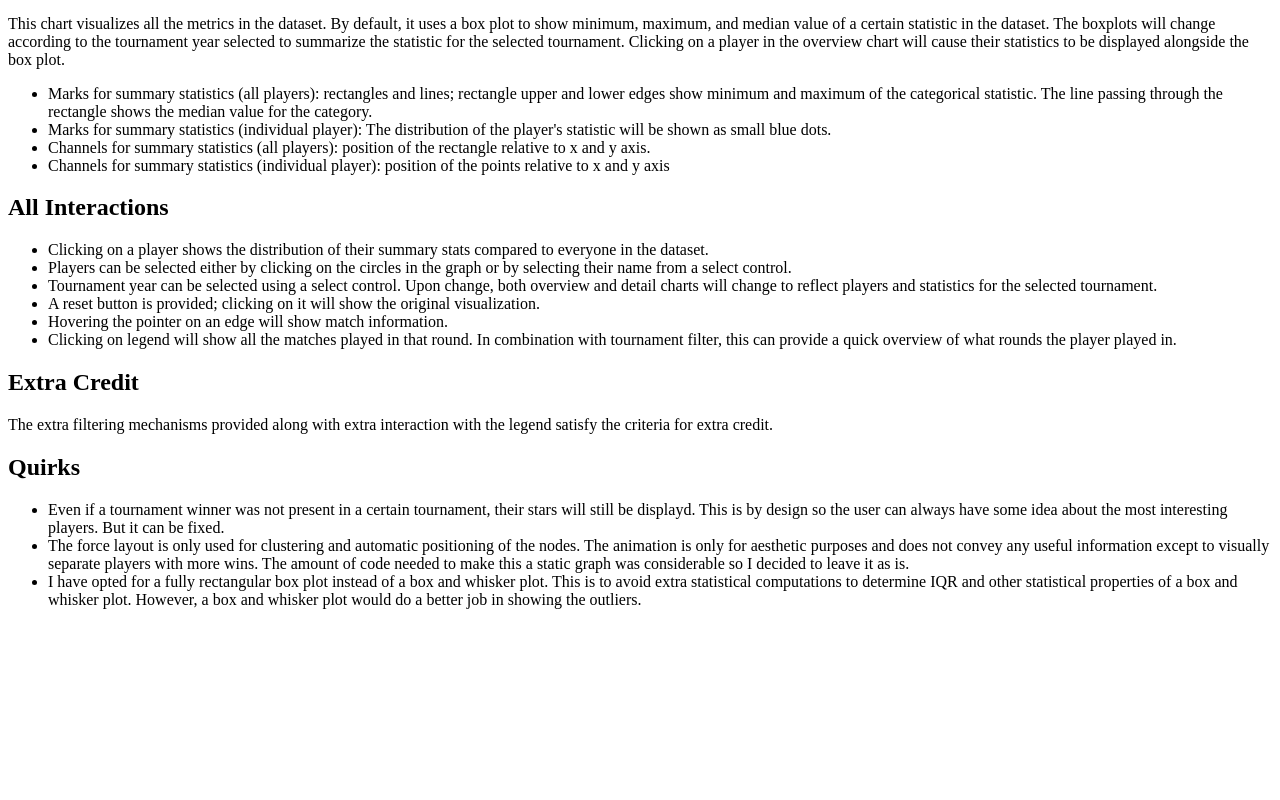
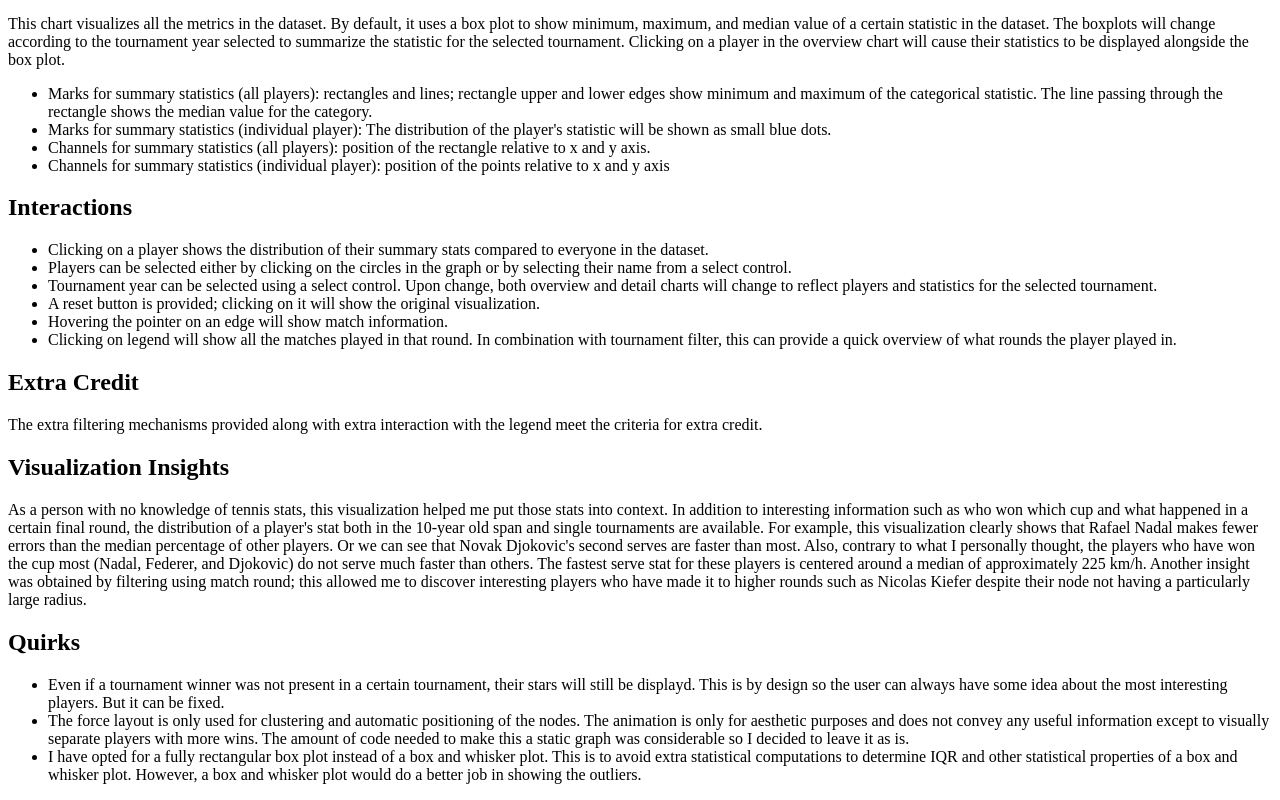
Before and after one commit to roozgit/TennisViz, a plain HTML site: page index.html in a window 1280 px wide. Shown: the part 419-1219 px from the top of the page. Before the commit the page ends 1044 px from the top, so only its background shows below. Drawn offline with nearby package versions, Linux system fonts and the light colour scheme; no server answers; a script that the page names is missing.

Commit message:
- Write up done

```diff
--- a/index.html
+++ b/index.html
@@ -45,7 +45,7 @@
         <li>Channels for summary statistics (all players): position of the rectangle relative to x and y axis.</li>
         <li>Channels for summary statistics (individual player): position of the points relative to x and y axis</li>
     </ul>
-    <h2>All Interactions</h2>
+    <h2>Interactions</h2>
     <ul>
         <li>Clicking on a player shows the distribution of their summary stats compared to everyone in the dataset.</li>
         <li>Players can be selected either by clicking on the circles in the graph or by selecting their name from a select control.</li>
@@ -57,7 +57,16 @@
         played in.</li>
     </ul>
     <h2>Extra Credit</h2>
-    <p>The extra filtering mechanisms provided along with extra interaction with the legend satisfy the criteria for extra credit.</p>
+    <p>The extra filtering mechanisms provided along with extra interaction with the legend meet the criteria for extra credit.</p>
+    <h2>Visualization Insights</h2>
+    <p>As a person with no knowledge of tennis stats, this visualization helped me put those stats into context. In addition to interesting information
+    such as who won which cup and what happened in a certain final round, the distribution of a player's stat both in the 10-year old span and single
+    tournaments are available. For example, this visualization clearly shows that Rafael Nadal makes fewer errors than the median percentage of
+    other players. Or we can see that Novak Djokovic's second serves are faster than most. Also, contrary to what I personally thought, the players
+    who have won the cup most (Nadal, Federer, and Djokovic) do not serve much faster than others. The fastest serve stat for these players is centered
+     around a median of approximately 225 km/h. Another insight was obtained by filtering using match round; this allowed me to discover interesting
+    players who have made it to higher rounds such as Nicolas Kiefer despite their node not having a particularly large radius.</p>
+
     <h2>Quirks</h2>
     <ul>
         <li>Even if a tournament winner was not present in a certain tournament, their stars will still be displayd. This is by design so the user can always have some idea about the most
@@ -685,7 +694,7 @@
     var proxyUrl = 'https://cors-anywhere.herokuapp.com/',
         targetUrl = 'https://sites.google.com/a/asu.edu/cse-578-fall-2018/homework/hw-2-d3-programming/10yearAUSOpenMatches.csv?attredirects=0&d=1';
     //If faced with CORS problem, replace "data.csv" with proxyUrl + targetUrl
-    d3.csv(proxyUrl + targetUrl).then(data => {
+    d3.csv("data.csv").then(data => {
         data.forEach( d => {
             let ed = new Edge(d['player1'], d['player2']
                 , d['round'], d['year'], d['results']);
```
